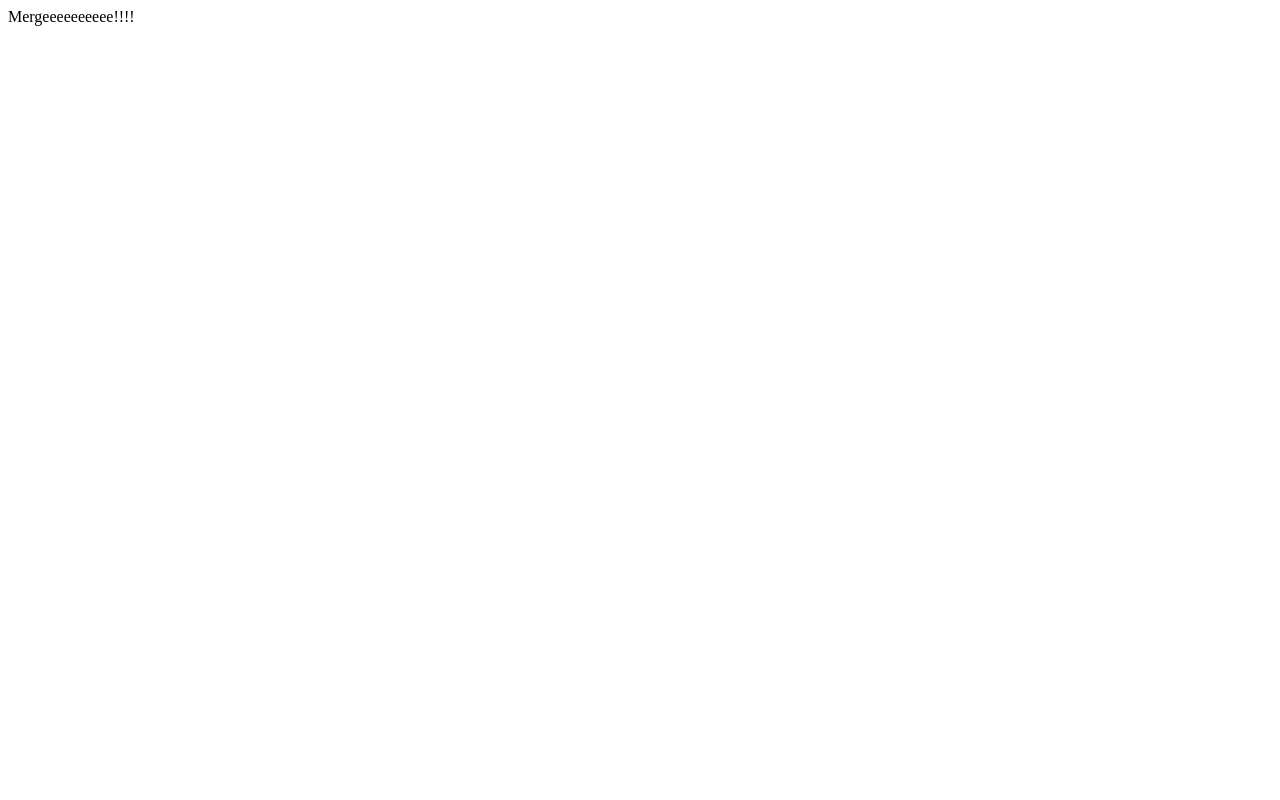
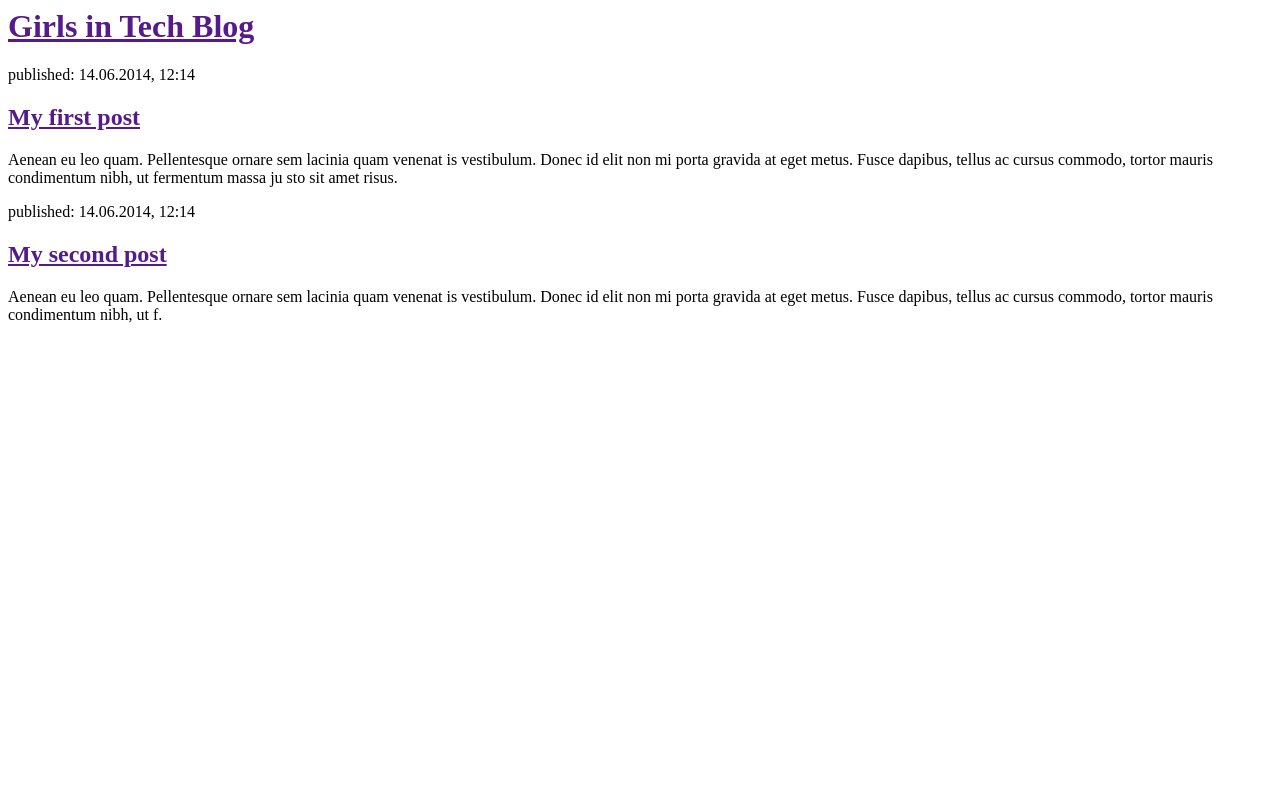
Before and after one commit to AdinaPro/my-first-blog, a Django app: page / in a window 1280 px wide. Before the commit the page is almost empty. Run offline with Django 3.2, Linux system fonts and the light colour scheme.

Commit message:
Changed the HTML for the site.

```diff
--- a/blog/templates/blog/post_list.html
+++ b/blog/templates/blog/post_list.html
@@ -1 +1,27 @@
-Mergeeeeeeeeee!!!!
+<html>
+    <head>
+        <title>Girls in Tech blog</title>
+    </head>
+    <body>
+        <div>
+            <h1><a href="">Girls in Tech Blog</a></h1>
+        </div>
+
+        <div>
+            <p>published: 14.06.2014, 12:14</p>
+            <h2><a href="">My first post</a></h2>
+            <p>Aenean eu leo quam. Pellentesque ornare sem lacinia quam venenat
+is vestibulum. Donec id elit non mi porta gravida at eget metus. Fusce dapibus,
+tellus ac cursus commodo, tortor mauris condimentum nibh, ut fermentum massa ju
+sto sit amet risus.</p>
+        </div>
+
+        <div>
+            <p>published: 14.06.2014, 12:14</p>
+            <h2><a href="">My second post</a></h2>
+            <p>Aenean eu leo quam. Pellentesque ornare sem lacinia quam venenat
+is vestibulum. Donec id elit non mi porta gravida at eget metus. Fusce dapibus,
+tellus ac cursus commodo, tortor mauris condimentum nibh, ut f.</p>
+        </div>
+    </body>
+</html>
```
